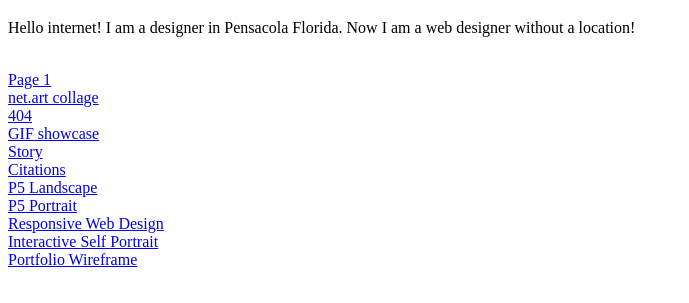
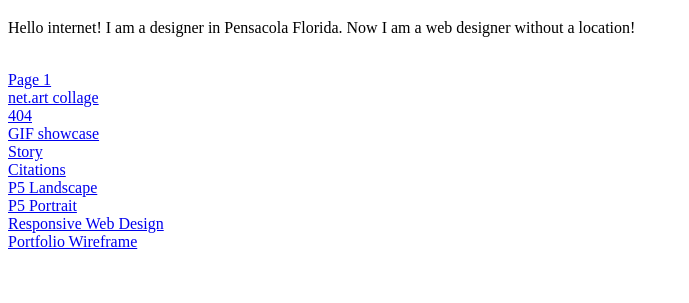
Before and after one commit to TAGARGO/TAGARGO.github.io, a plain HTML site: page index.html in a window 1280 px wide. Shown: the part 61-364 px from the top of the page, without its empty margins (0-689 px from the left). Drawn offline with Linux system fonts and the light colour scheme.

Commit message:
Add files via upload

```diff
--- a/index.html
+++ b/index.html
@@ -28,8 +28,6 @@
     <br />
         <a href="RWD.html">Responsive Web Design</a>
     <br />
-        <a href="SelfPortrait2.html">Interactive Self Portrait</a>
-    <br />
         <a href="WireFrame.html">Portfolio Wireframe</a>
     </body>
 </html>
```
